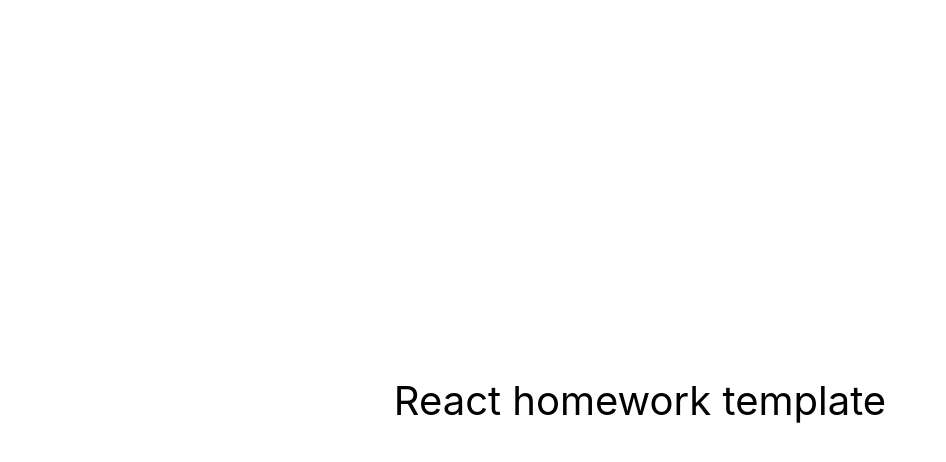
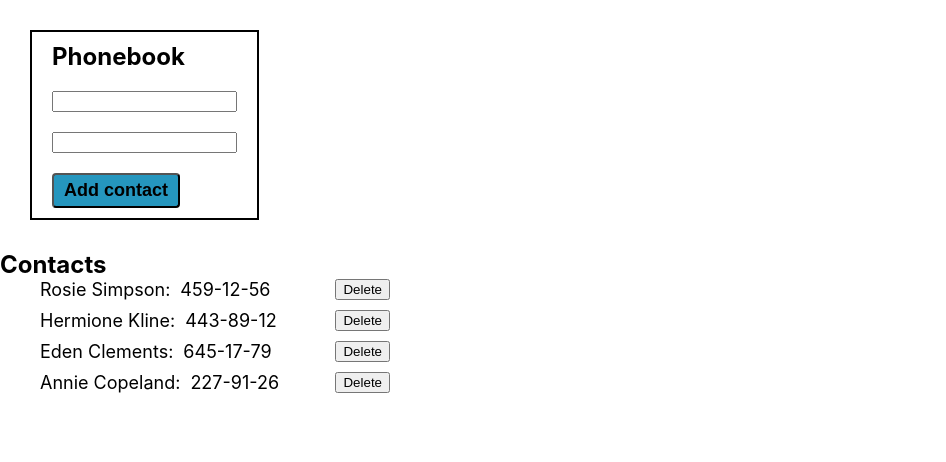
Before and after one commit to Bogdan8633/goit-react-hw-02-phonebook, a React (Create React App) app: page / in a window 1280 px wide. Shown: the top 462 px of the page, without its empty margins (0-946 px from the left). Built offline with nearby package versions, Linux system fonts and the light colour scheme.

Commit message:
make-func-for-adding-new-contacts

```diff
--- a/package.json
+++ b/package.json
@@ -7,6 +7,8 @@
     "@testing-library/jest-dom": "^5.16.3",
     "@testing-library/react": "^12.1.4",
     "@testing-library/user-event": "^13.5.0",
+    "nanoid": "^4.0.0",
+    "prop-types": "^15.8.1",
     "react": "^18.1.0",
     "react-dom": "^18.1.0",
     "react-scripts": "5.0.1",
--- a/src/components/App.jsx
+++ b/src/components/App.jsx
@@ -1,16 +1,50 @@
-export const App = () => {
-  return (
-    <div
-      style={{
-        height: '100vh',
-        display: 'flex',
-        justifyContent: 'center',
-        alignItems: 'center',
-        fontSize: 40,
-        color: '#010101'
-      }}
-    >
-      React homework template
-    </div>
-  );
-};
+import React, { Component } from 'react';
+import { nanoid } from 'nanoid';
+import ContactBook from './ContactBook/ContactBook';
+import AddContact from './ContactBook/AddContact/AddContact';
+
+class App extends Component {
+  state = {
+    contacts: [
+      { id: 'id-1', name: 'Rosie Simpson', number: '459-12-56' },
+      { id: 'id-2', name: 'Hermione Kline', number: '443-89-12' },
+      { id: 'id-3', name: 'Eden Clements', number: '645-17-79' },
+      { id: 'id-4', name: 'Annie Copeland', number: '227-91-26' },
+    ],
+  };
+
+  addNewContact = (name, number) => {
+    const contact = {
+      id: nanoid(),
+      name,
+      number,
+    };
+
+    console.log(contact);
+
+    this.setState(prevState => ({
+      contacts: [...prevState.contacts, contact],
+    }));
+
+    console.log(this.state);
+  };
+
+  deleteContact = contactId => {
+    this.setState(prevState => ({
+      contacts: prevState.contacts.filter(contact => contact.id !== contactId),
+    }));
+  };
+
+  render() {
+    const { contacts } = this.state;
+
+    return (
+      <div>
+        <AddContact onSubmit={this.addNewContact} />
+        <ContactBook contacts={contacts} onDeleteContact={this.deleteContact} />
+      </div>
+    );
+  }
+}
+
+export default App;
--- /dev/null
+++ b/src/components/ContactBook/AddContact/AddContact.jsx
@@ -0,0 +1,59 @@
+import React, { Component } from 'react';
+
+import styles from './addContact.module.css';
+
+class AddContact extends Component {
+  state = {
+    name: '',
+    number: '',
+  };
+
+  handleChangeName = e => {
+    this.setState({ name: e.currentTarget.value });
+  };
+
+  handleChangeNumber = e => {
+    this.setState({ number: e.currentTarget.value });
+  };
+
+  handleSubmt = e => {
+    e.preventDefault();
+
+    // console.log(this.state);
+
+    this.props.onSubmit(this.state.name, this.state.number);
+
+    this.setState({ name: '', number: '' });
+  };
+
+  render() {
+    return (
+      <form onSubmit={this.handleSubmt} className={styles.form}>
+        <h2>Phonebook</h2>
+        <input
+          value={this.state.name}
+          onChange={this.handleChangeName}
+          type="text"
+          name="name"
+          pattern="^[a-zA-Zа-яА-Я]+(([' -][a-zA-Zа-яА-Я ])?[a-zA-Zа-яА-Я]*)*$"
+          title="Name may contain only letters, apostrophe, dash and spaces. For example Adrian, Jacob Mercer, Charles de Batz de Castelmore d'Artagnan"
+          required
+        />
+        <input
+          value={this.state.number}
+          onChange={this.handleChangeNumber}
+          type="tel"
+          name="number"
+          pattern="\+?\d{1,4}?[-.\s]?\(?\d{1,3}?\)?[-.\s]?\d{1,4}[-.\s]?\d{1,4}[-.\s]?\d{1,9}"
+          title="Phone number must be digits and can contain spaces, dashes, parentheses and can start with +"
+          required
+        />
+        <button type="submit" className={styles.button}>
+          Add contact
+        </button>
+      </form>
+    );
+  }
+}
+
+export default AddContact;
--- /dev/null
+++ b/src/components/ContactBook/AddContact/addContact.module.css
@@ -0,0 +1,32 @@
+.form {
+  display: inline-flex;
+  align-items: flex-start;
+  flex-direction: column;
+  gap: 20px;
+  margin: 30px 0px 30px 30px;
+  padding: 10px 20px;
+
+  border: 2px solid black;
+}
+
+.button {
+  padding: 5px 10px;
+
+  background-color: #2596be;
+  color: black;
+  border-radius: 4px;
+
+  font-size: 18px;
+  font-weight: 700;
+
+  cursor: pointer;
+
+  transition: background-color 250ms cubic-bezier(0.4, 0, 0.2, 1),
+    scale 250ms cubic-bezier(0.4, 0, 0.2, 1);
+}
+
+.button:hover,
+.button:focus {
+  background-color: #005194;
+  scale: 1.1;
+}
--- /dev/null
+++ b/src/components/ContactBook/ContactBook.jsx
@@ -0,0 +1,34 @@
+import PropTypes from 'prop-types';
+import styles from './contactBook.module.css';
+
+const ContactBook = ({ contacts, onDeleteContact }) => {
+  return (
+    <>
+      <h2>Contacts</h2>
+      <ul className={styles.list}>
+        {contacts.map(({ id, name, number }) => (
+          <li className={styles.item} key={id}>
+            <p className={styles.name}>{name}:</p>
+            <p className={styles.number}>{number}</p>
+            <button type="button" onClick={() => onDeleteContact(id)}>
+              Delete
+            </button>
+          </li>
+        ))}
+      </ul>
+    </>
+  );
+};
+
+// ContactBook.propTypes = {
+//   contacts: PropTypes.arrayOf(
+//     PropTypes.shape({
+//       id: PropTypes.string.isRequired,
+//       name: PropTypes.string.isRequired,
+//       number: PropTypes.string.isRequired,
+//     }).isRequired
+//   ).isRequired,
+//   onDeleteContact: PropTypes.func.isRequired,
+// };
+
+export default ContactBook;
--- /dev/null
+++ b/src/components/ContactBook/contactBook.module.css
@@ -0,0 +1,22 @@
+.list {
+  display: flex;
+  flex-direction: column;
+  gap: 10px;
+  font-size: 18px;
+  font-weight: 400;
+}
+
+.item {
+  display: flex;
+  width: 350px;
+  align-items: center;
+  /* justify-content: space-between; */
+}
+
+.name {
+  margin-right: 10px;
+}
+
+.number {
+  margin-right: auto;
+}
--- a/src/index.css
+++ b/src/index.css
@@ -13,3 +13,19 @@
   font-family: source-code-pro, Menlo, Monaco, Consolas, 'Courier New',
     monospace;
 }
+
+ul {
+  list-style: none;
+  margin: 0;
+}
+
+p {
+  margin: 0;
+}
+
+h1,
+h2,
+h3,
+h4 {
+  margin: 0;
+}
--- a/src/index.js
+++ b/src/index.js
@@ -1,6 +1,6 @@
 import React from 'react';
 import ReactDOM from 'react-dom/client';
-import { App } from 'components/App';
+import App from 'components/App';
 import './index.css';
 
 ReactDOM.createRoot(document.getElementById('root')).render(
```
Also changed, not shown: 1 other file (tests, documents, lock files or other folders).
